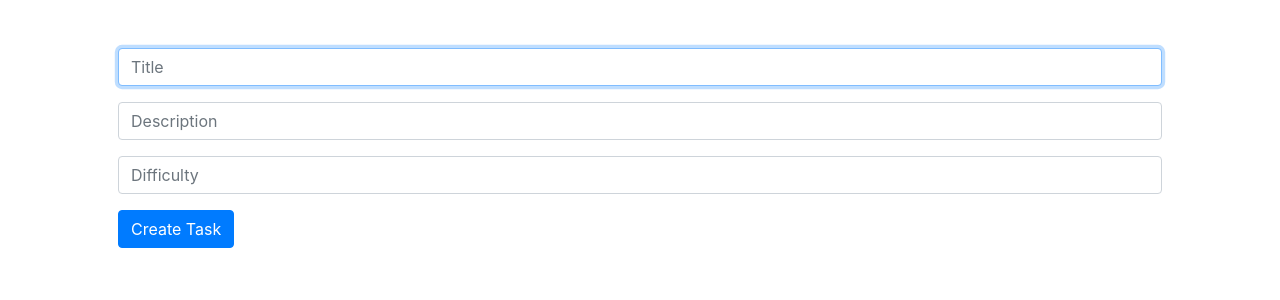
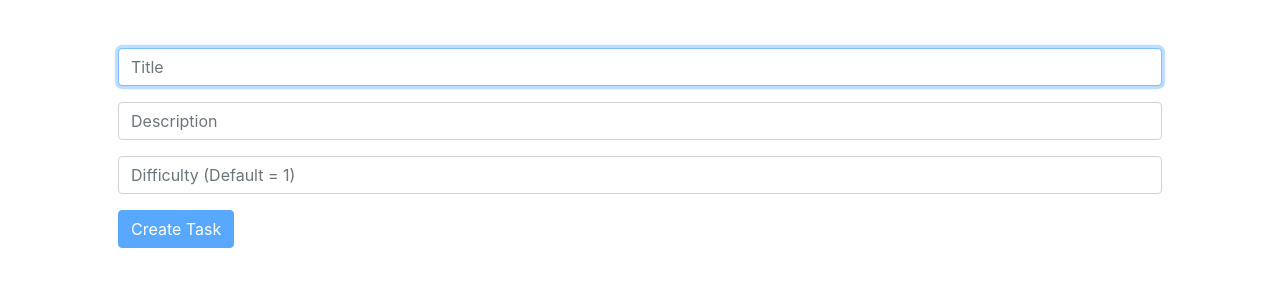
Before and after one commit to gianmillare/Giacomo_Tasks, a Flask app: page /create in a window 1280 px wide. Shown: the part 66-366 px from the top of the page. Run offline with Flask 2, Linux system fonts and the light colour scheme; the visitor is signed in with stand-in values (Sample User, id 1); some libraries are stand-ins or nearby versions.

Commit message:
create feature: completed javascript to disable button if info missing

```diff
--- a/templates/create.html
+++ b/templates/create.html
@@ -9,21 +9,31 @@
 
         <!-- User will enter a title -->
         <div class="form-group">
-            <input class="form-control" name="title" type="text" placeholder="Title" autofocus>
+            <input class="form-control" id="task_title" name="title" onkeyup="enableButton()" type="text" placeholder="Title" autofocus>
         </div>
 
         <!-- User will enter a description of the task -->
         <div class="form-group">
-            <input class="form-control" name="description" type="text" placeholder="Description">
+            <input class="form-control" id="task_desc" name="description" onkeyup="enableButton()" type="text" placeholder="Description">
         </div>
 
         <!-- User will enter a difficulty for the task (this is also the score they receive on completion) -->
         <div class="form-group">
-            <input class="form-control" name="score" type="number" step="1" min=1 placeholder="Difficulty">
+            <input class="form-control" name="score" type="number" step="1" min=1 max=5 placeholder="Difficulty (Default = 1)">
         </div>
 
         <!-- User clicks button to submit the new task -->
-        <button class="btn btn-primary" type="submit">Create Task</button>
+        <button class="btn btn-primary" type="submit" id="submit" disabled>Create Task</button>
 
     </form>
+
+    <script>
+        function enableButton() {
+            if (document.getElementById('task_title').value === "" || document.getElementById('task_desc').value === "") {
+                    document.getElementById('submit').disabled = true;
+                } else {
+                    document.getElementById('submit').disabled = false;
+                }
+        }
+    </script>
 {% endblock %}
```
Also changed, not shown: giacomo.db, 1 other file.
